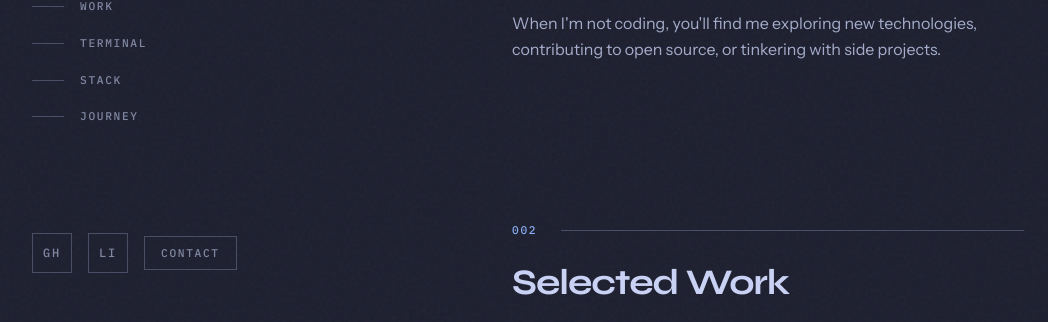
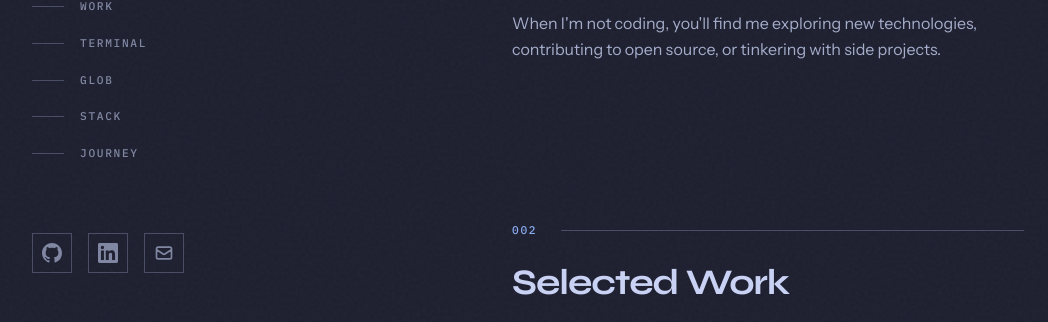
Before and after one commit to Garla-mantix/portfolio-site, a React (Vite) app: page / in a window 1280 px wide. Shown: the part 447-769 px from the top of the page, without its empty margins (128-1176 px from the left). Built offline with nearby package versions, Linux system fonts and the light colour scheme.

Commit message:
Added scratch game and icons for social

```diff
--- a/src/App.tsx
+++ b/src/App.tsx
@@ -1,5 +1,5 @@
 import { Sidebar, Footer } from './components/layout';
-import { About, Projects, TypingGame, Skills, Experience } from './components/sections';
+import { About, Projects, TypingGame, ScratchGame, Skills, Experience } from './components/sections';
 
 function App() {
   return (
@@ -15,6 +15,7 @@ function App() {
           <About />
           <Projects />
           <TypingGame />
+          <ScratchGame />
           <Skills />
           <Experience />
           <Footer />
--- a/src/components/layout/Sidebar.tsx
+++ b/src/components/layout/Sidebar.tsx
@@ -5,14 +5,11 @@ const navItems = [
   { label: 'About', href: '#about', id: 'about' },
   { label: 'Work', href: '#projects', id: 'projects' },
   { label: 'Terminal', href: '#typing-game', id: 'typing-game' },
+  { label: 'Glob', href: '#scratch-game', id: 'scratch-game' },
   { label: 'Stack', href: '#skills', id: 'skills' },
   { label: 'Journey', href: '#experience', id: 'experience' },
 ];
 
-const socialLinks = [
-  { name: 'GitHub', url: 'https://github.com/garla-mantix', icon: 'gh' },
-  { name: 'LinkedIn', url: 'https://www.linkedin.com/in/luca-pirro-bb9709369/', icon: 'li' },
-];
 
 export function Sidebar() {
   const activeSection = useActiveSection();
@@ -103,23 +100,36 @@ export function Sidebar() {
         transition={{ delay: 0.6, duration: 0.6 }}
         className="flex items-center gap-4"
       >
-        {socialLinks.map((link) => (
         <a
-            key={link.name}
-            href={link.url}
+          href="https://github.com/garla-mantix"
           target="_blank"
           rel="noopener noreferrer"
           className="w-10 h-10 flex items-center justify-center text-smoke hover:text-amber transition-colors duration-300 border border-slate hover:border-amber"
-            aria-label={link.name}
+          aria-label="GitHub"
         >
-            <span className="label-mono text-xs">{link.icon}</span>
+          <svg className="w-5 h-5" fill="currentColor" viewBox="0 0 24 24">
+            <path d="M12 0C5.37 0 0 5.37 0 12c0 5.31 3.435 9.795 8.205 11.385.6.105.825-.255.825-.57 0-.285-.015-1.23-.015-2.235-3.015.555-3.795-.735-4.035-1.41-.135-.345-.72-1.41-1.23-1.695-.42-.225-1.02-.78-.015-.795.945-.015 1.62.87 1.845 1.23 1.08 1.815 2.805 1.305 3.495.99.105-.78.42-1.305.765-1.605-2.67-.3-5.46-1.335-5.46-5.925 0-1.305.465-2.385 1.23-3.225-.12-.3-.54-1.53.12-3.18 0 0 1.005-.315 3.3 1.23.96-.27 1.98-.405 3-.405s2.04.135 3 .405c2.295-1.56 3.3-1.23 3.3-1.23.66 1.65.24 2.88.12 3.18.765.84 1.23 1.905 1.23 3.225 0 4.605-2.805 5.625-5.475 5.925.435.375.81 1.095.81 2.22 0 1.605-.015 2.895-.015 3.3 0 .315.225.69.825.57A12.02 12.02 0 0024 12c0-6.63-5.37-12-12-12z"/>
+          </svg>
         </a>
-        ))}
+        <a
+          href="https://www.linkedin.com/in/luca-pirro-bb9709369/"
+          target="_blank"
+          rel="noopener noreferrer"
+          className="w-10 h-10 flex items-center justify-center text-smoke hover:text-amber transition-colors duration-300 border border-slate hover:border-amber"
+          aria-label="LinkedIn"
+        >
+          <svg className="w-5 h-5" fill="currentColor" viewBox="0 0 24 24">
+            <path d="M20.447 20.452h-3.554v-5.569c0-1.328-.027-3.037-1.852-3.037-1.853 0-2.136 1.445-2.136 2.939v5.667H9.351V9h3.414v1.561h.046c.477-.9 1.637-1.85 3.37-1.85 3.601 0 4.267 2.37 4.267 5.455v6.286zM5.337 7.433a2.062 2.062 0 01-2.063-2.065 2.064 2.064 0 112.063 2.065zm1.782 13.019H3.555V9h3.564v11.452zM22.225 0H1.771C.792 0 0 .774 0 1.729v20.542C0 23.227.792 24 1.771 24h20.451C23.2 24 24 23.227 24 22.271V1.729C24 .774 23.2 0 22.222 0h.003z"/>
+          </svg>
+        </a>
         <a
           href="mailto:luca.severino.pirro@gmail.com"
-          className="label-mono px-4 py-2 border border-slate text-smoke hover:border-amber hover:text-amber transition-all duration-300"
+          className="w-10 h-10 flex items-center justify-center text-smoke hover:text-amber transition-colors duration-300 border border-slate hover:border-amber"
+          aria-label="Email"
         >
-          Contact
+          <svg className="w-5 h-5" fill="none" stroke="currentColor" viewBox="0 0 24 24" strokeWidth="2">
+            <path strokeLinecap="round" strokeLinejoin="round" d="M3 8l7.89 5.26a2 2 0 002.22 0L21 8M5 19h14a2 2 0 002-2V7a2 2 0 00-2-2H5a2 2 0 00-2 2v10a2 2 0 002 2z"/>
+          </svg>
         </a>
       </motion.div>
     </header>
--- /dev/null
+++ b/src/components/sections/ScratchGame.tsx
@@ -0,0 +1,57 @@
+import { motion } from 'framer-motion';
+
+export function ScratchGame() {
+  return (
+    <section id="scratch-game" className="py-20 relative">
+      <div className="relative">
+        {/* Section header */}
+        <motion.div
+          initial={{ opacity: 0 }}
+          whileInView={{ opacity: 1 }}
+          viewport={{ once: true }}
+          transition={{ duration: 0.8 }}
+          className="mb-12"
+        >
+          <div className="flex items-center gap-6 mb-6">
+            <span className="label-mono text-amber">004</span>
+            <span className="flex-1 h-px bg-slate" />
+          </div>
+          <h2 className="heading-display text-3xl sm:text-4xl text-bone mb-4">
+            Scratch Game
+          </h2>
+          <p className="text-fog text-sm">
+            A game I made in Scratch. Give it a try.
+          </p>
+        </motion.div>
+
+        {/* Game container */}
+        <motion.div
+          initial={{ opacity: 0, y: 20 }}
+          whileInView={{ opacity: 1, y: 0 }}
+          viewport={{ once: true }}
+          className="relative max-w-3xl"
+        >
+          <div className="bg-charcoal border border-slate overflow-hidden p-4">
+            <iframe
+              src="https://scratch.mit.edu/projects/1274079719/embed"
+              allowTransparency={true}
+              width="485"
+              height="402"
+              frameBorder="0"
+              scrolling="no"
+              allowFullScreen
+              className="mx-auto block"
+              title="Scratch Game"
+            />
+          </div>
+
+          {/* Decorative elements */}
+          <div className="absolute -top-2 -left-2 w-4 h-4 border-t border-l border-amber" />
+          <div className="absolute -top-2 -right-2 w-4 h-4 border-t border-r border-amber" />
+          <div className="absolute -bottom-2 -left-2 w-4 h-4 border-b border-l border-amber" />
+          <div className="absolute -bottom-2 -right-2 w-4 h-4 border-b border-r border-amber" />
+        </motion.div>
+      </div>
+    </section>
+  );
+}
--- a/src/components/sections/index.ts
+++ b/src/components/sections/index.ts
@@ -3,3 +3,4 @@ export { Skills } from './Skills';
 export { Experience } from './Experience';
 export { Projects } from './Projects';
 export { TypingGame } from './TypingGame';
+export { ScratchGame } from './ScratchGame';
```
Lines whose indentation alone changed are shown as unchanged.
